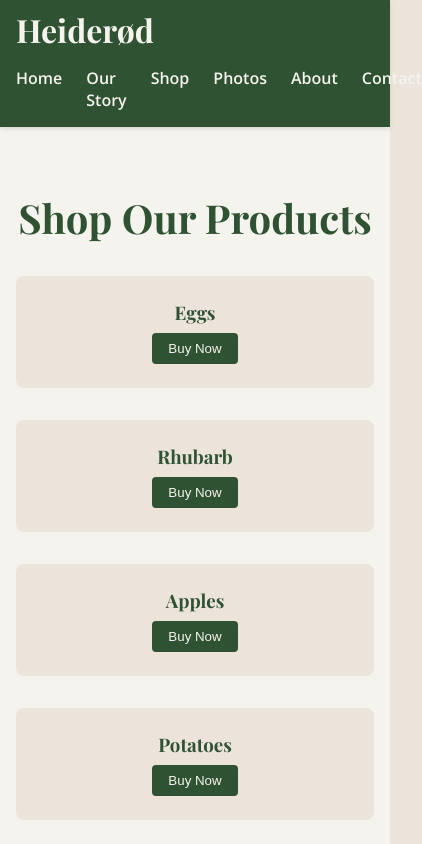
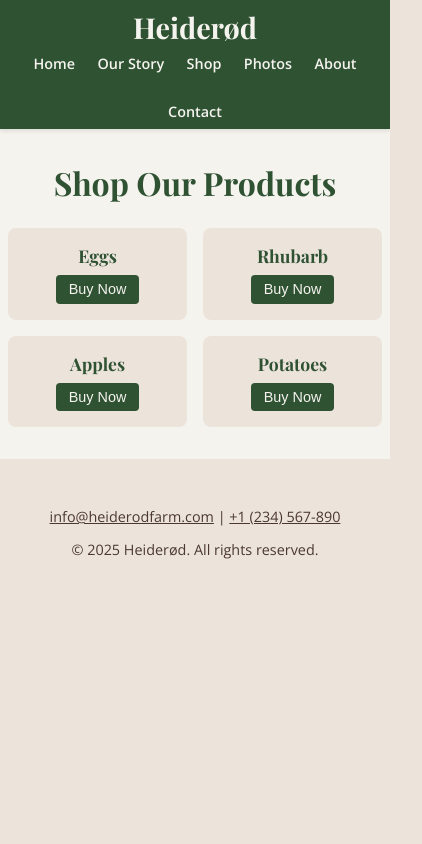
Before and after one commit to andersbekkevard/heiderod, a React (Vite) app: page /shop in a window 390 px wide. Shown: the top 844 px of the page, 422 px wide, since content can reach past the window. Built offline with nearby package versions, Linux system fonts and the light colour scheme.

Commit message:
mobile responsiveness

```diff
--- a/src/components/About.module.css
+++ b/src/components/About.module.css
@@ -1,6 +1,12 @@
 .about {
 	background-color: var(--color-background);
 	padding: 4rem 0;
+}
+
+@media (max-width: 767px) {
+	.about {
+		padding: 2rem 0;
+	}
 }
 
 .content {
@@ -17,6 +23,12 @@
 	line-height: 1.6;
 }
 
+@media (max-width: 767px) {
+	.content p {
+		font-size: 0.95rem;
+	}
+}
+
 .imageWrapper {
 	overflow: hidden;
 	border-radius: 8px;
@@ -31,3 +43,9 @@
 	margin: 0 auto;
 	object-fit: cover;
 }
+
+@media (max-width: 767px) {
+	.image {
+		width: 90%;
+	}
+}
--- a/src/components/Carousel.module.css
+++ b/src/components/Carousel.module.css
@@ -15,10 +15,22 @@
 	border-radius: 8px;
 }
 
+@media (max-width: 767px) {
+	.image {
+		max-height: 60vh;
+	}
+}
+
 .caption {
 	margin-top: 0.5rem;
 	font-size: 1rem;
 	color: var(--color-text);
+}
+
+@media (max-width: 767px) {
+	.caption {
+		font-size: 0.9rem;
+	}
 }
 
 .arrow {
@@ -38,6 +50,13 @@
 	background: rgba(255, 255, 255, 1);
 }
 
+@media (max-width: 767px) {
+	.arrow {
+		font-size: 1.5rem;
+		padding: 0.3rem;
+	}
+}
+
 .left {
 	left: 1rem;
 }
@@ -45,3 +64,13 @@
 .right {
 	right: 1rem;
 }
+
+@media (max-width: 767px) {
+	.left {
+		left: 0.5rem;
+	}
+
+	.right {
+		right: 0.5rem;
+	}
+}
--- a/src/components/Contact.module.css
+++ b/src/components/Contact.module.css
@@ -2,6 +2,12 @@
 	padding: 4rem 0;
 	background-color: var(--color-background);
 	text-align: center;
+}
+
+@media (max-width: 767px) {
+	.contact {
+		padding: 2rem 0;
+	}
 }
 
 .contact h2 {
@@ -10,6 +16,12 @@
 
 .contact p {
 	margin: 0.5rem 0;
+}
+
+@media (max-width: 767px) {
+	.contact p {
+		font-size: 0.95rem;
+	}
 }
 
 .imageWrapper {
@@ -27,6 +39,12 @@
 	object-fit: cover;
 }
 
+@media (max-width: 767px) {
+	.image {
+		width: 90%;
+	}
+}
+
 .info a {
 	color: var(--color-secondary);
 	font-weight: 600;
--- a/src/components/Header.module.css
+++ b/src/components/Header.module.css
@@ -8,25 +8,68 @@
 	padding-top: 0.5rem;
 }
 
+.header .container {
+	display: flex;
+	flex-direction: column;
+	align-items: center;
+	gap: 0.5rem;
+}
+
 .logo {
-	font-size: 2.0rem;
+	font-size: 1.8rem;
 	font-weight: 600;
 	font-family: 'Playfair Display', Georgia, serif;
 	color: inherit;
+	text-align: center;
 }
 
 .nav {
 	display: flex;
-	gap: 1.5rem;
+	flex-wrap: wrap;
+	justify-content: center;
+	gap: 0.8rem;
+	width: 100%;
+	max-width: 100%;
 }
 
 .nav a {
 	font-weight: 600;
-	padding: 1rem 0;
+	padding: 0.5rem 0.3rem;
 	color: var(--color-background);
 	transition: color 0.3s ease;
+	font-size: 0.9rem;
+	white-space: nowrap;
+	text-align: center;
+	flex: 0 1 auto;
 }
 
 .nav a:hover {
 	color: var(--color-secondary);
 }
+
+/* Desktop styles */
+@media (min-width: 768px) {
+	.header .container {
+		flex-direction: row;
+		justify-content: space-between;
+		align-items: center;
+		gap: 1.5rem;
+	}
+
+	.logo {
+		font-size: 2.0rem;
+		text-align: left;
+	}
+
+	.nav {
+		justify-content: flex-end;
+		flex-wrap: nowrap;
+		gap: 1.5rem;
+		width: auto;
+	}
+
+	.nav a {
+		padding: 1rem 0;
+		font-size: 1rem;
+	}
+}
--- a/src/index.css
+++ b/src/index.css
@@ -8,11 +8,16 @@
 }
 
 /* Global Styles */
+* {
+	box-sizing: border-box;
+}
+
 body {
 	margin: 0;
 	font-family: 'Open Sans', system-ui, sans-serif;
 	background-color: var(--color-light);
 	color: var(--color-text);
+	overflow-x: hidden;
 }
 
 h1,
@@ -30,6 +35,12 @@ h2 {
 	font-size: 2.5rem;
 }
 
+@media (max-width: 767px) {
+	h2 {
+		font-size: 2rem;
+	}
+}
+
 a {
 	color: inherit;
 	text-decoration: none;
@@ -39,4 +50,11 @@ a {
 	max-width: 1200px;
 	margin: 0 auto;
 	padding: 0 1rem;
+	width: 100%;
 }
+
+@media (max-width: 767px) {
+	.container {
+		padding: 0 0.5rem;
+	}
+}
--- a/src/pages/HomePage.module.css
+++ b/src/pages/HomePage.module.css
@@ -4,9 +4,21 @@
 	text-align: center;
 }
 
+@media (max-width: 767px) {
+	.intro {
+		padding: 2rem 0;
+	}
+}
+
 .intro h2 {
 	font-size: 2rem;
 	margin-bottom: 1rem;
+}
+
+@media (max-width: 767px) {
+	.intro h2 {
+		font-size: 1.6rem;
+	}
 }
 
 .intro p {
@@ -15,3 +27,9 @@
 	max-width: 800px;
 	margin: 0 auto;
 }
+
+@media (max-width: 767px) {
+	.intro p {
+		font-size: 1rem;
+	}
+}
--- a/src/pages/OurStoryPage.module.css
+++ b/src/pages/OurStoryPage.module.css
@@ -3,9 +3,21 @@
 	background-color: var(--color-background);
 }
 
+@media (max-width: 767px) {
+	.story {
+		padding: 2rem 0;
+	}
+}
+
 .story h2 {
 	text-align: center;
 	margin-bottom: 3rem;
+}
+
+@media (max-width: 767px) {
+	.story h2 {
+		margin-bottom: 2rem;
+	}
 }
 
 .block {
@@ -14,6 +26,12 @@
 	gap: 2rem;
 	align-items: center;
 	margin-bottom: 4rem;
+}
+
+@media (max-width: 767px) {
+	.block {
+		margin-bottom: 2rem;
+	}
 }
 
 .imageWrapper {
@@ -40,3 +58,13 @@
 		text-align: center;
 	}
 }
+
+@media (max-width: 767px) {
+	.text {
+		gap: 0.8rem;
+	}
+
+	.text p {
+		font-size: 0.95rem;
+	}
+}
--- a/src/pages/PhotosPage.module.css
+++ b/src/pages/PhotosPage.module.css
@@ -1,9 +1,21 @@
 .photos {
-  padding: 4rem 0;
-  background-color: var(--color-background);
+	padding: 4rem 0;
+	background-color: var(--color-background);
+}
+
+@media (max-width: 767px) {
+	.photos {
+		padding: 2rem 0;
+	}
 }
 
 .photos h2 {
-  text-align: center;
-  margin-bottom: 2rem;
+	text-align: center;
+	margin-bottom: 2rem;
 }
+
+@media (max-width: 767px) {
+	.photos h2 {
+		margin-bottom: 1.5rem;
+	}
+}
--- a/src/pages/ShopPage.module.css
+++ b/src/pages/ShopPage.module.css
@@ -1,6 +1,12 @@
 .shop {
 	padding: 4rem 0;
 	background-color: var(--color-background);
+}
+
+@media (max-width: 767px) {
+	.shop {
+		padding: 2rem 0;
+	}
 }
 
 .shop h2 {
@@ -8,10 +14,23 @@
 	margin-bottom: 2rem;
 }
 
+@media (max-width: 767px) {
+	.shop h2 {
+		margin-bottom: 1.5rem;
+	}
+}
+
 .products {
 	display: grid;
 	grid-template-columns: repeat(auto-fit, minmax(200px, 1fr));
 	gap: 2rem;
+}
+
+@media (max-width: 767px) {
+	.products {
+		grid-template-columns: repeat(auto-fit, minmax(150px, 1fr));
+		gap: 1rem;
+	}
 }
 
 .productCard {
@@ -21,8 +40,20 @@
 	text-align: center;
 }
 
+@media (max-width: 767px) {
+	.productCard {
+		padding: 1rem;
+	}
+}
+
 .productCard h3 {
 	margin-bottom: 0.5rem;
+}
+
+@media (max-width: 767px) {
+	.productCard h3 {
+		font-size: 1.1rem;
+	}
 }
 
 .productCard button {
@@ -34,6 +65,13 @@
 	cursor: pointer;
 }
 
+@media (max-width: 767px) {
+	.productCard button {
+		padding: 0.4rem 0.8rem;
+		font-size: 0.9rem;
+	}
+}
+
 .productCard button:hover {
 	background-color: var(--color-secondary);
 }
```
Lines whose indentation alone changed are shown as unchanged.
